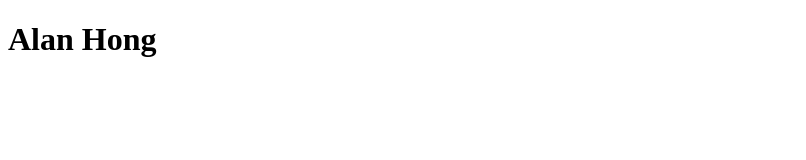
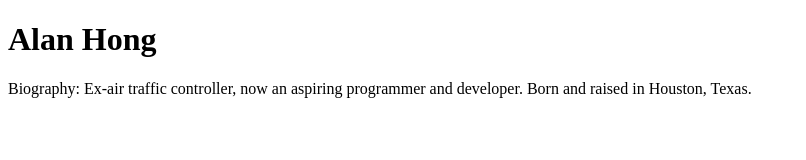
Before and after one commit to Xiupan/Git-skills, a plain HTML site: page index.html in a window 1280 px wide. Shown: the whole page, without its empty margins (0-806 px from the left). Drawn offline with Linux system fonts and the light colour scheme.

Commit message:
Added bio

```diff
--- a/index.html
+++ b/index.html
@@ -6,5 +6,6 @@
   </head>
   <body>
     <h1>Alan Hong</h1>
+    <p>Biography: Ex-air traffic controller, now an aspiring programmer and developer. Born and raised in Houston, Texas.</p>
   </body>
 </html>
```
